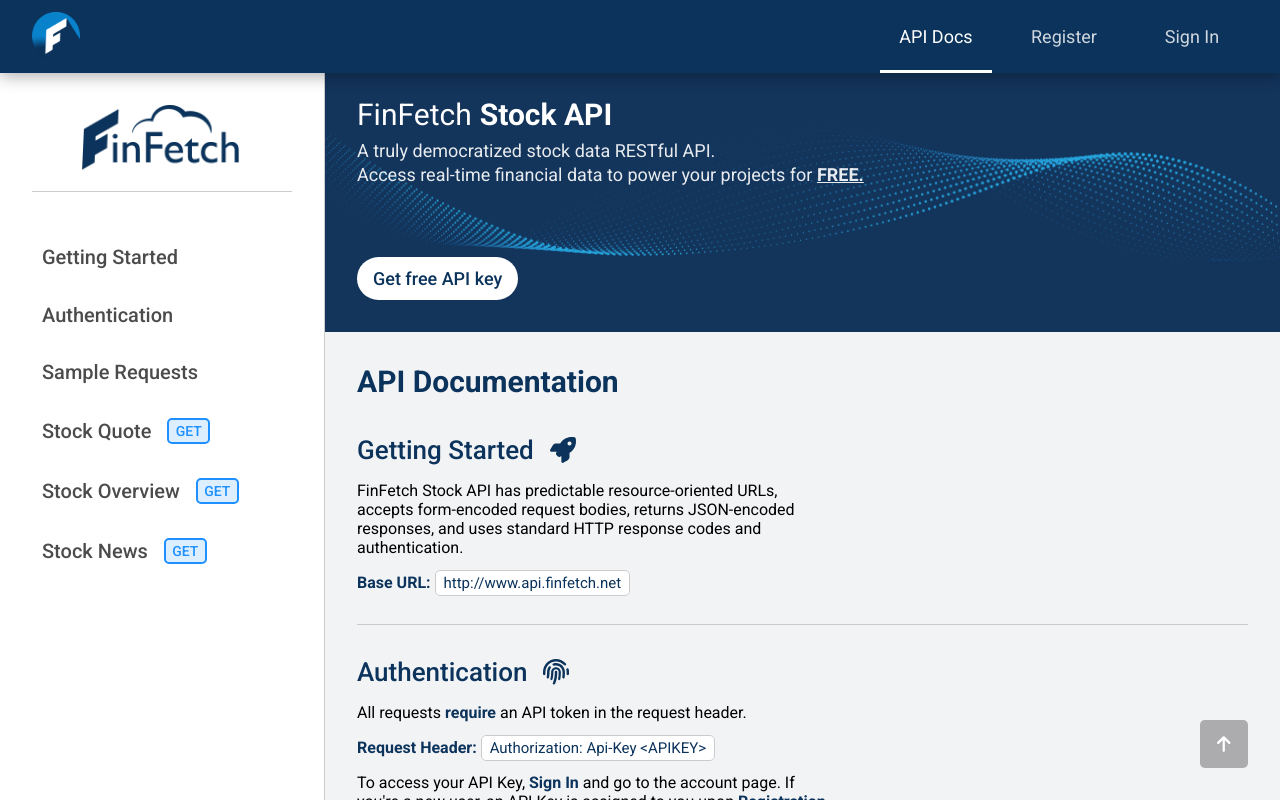
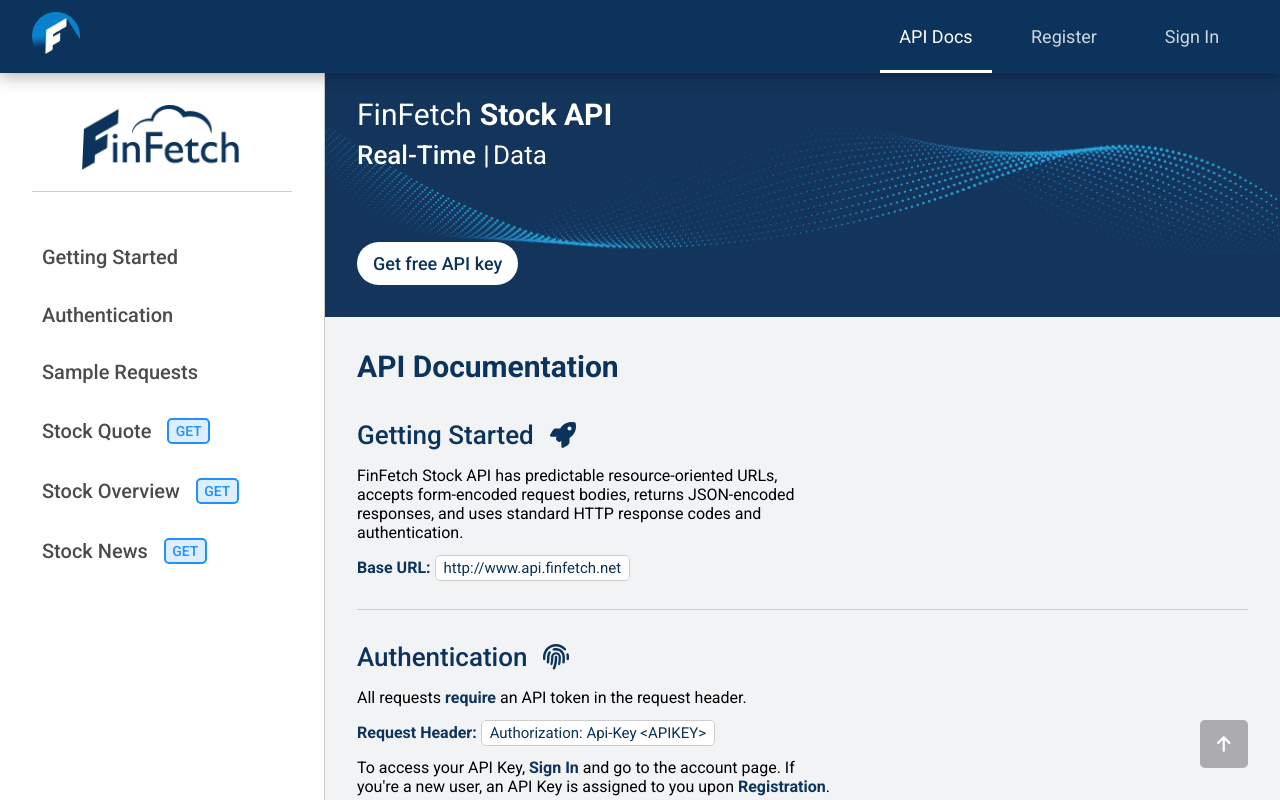
Before and after one commit to dnitecki/finfetch-ui, a React (Create React App) app: page /api/docs in a window 1280 px wide. Built offline with nearby package versions, Linux system fonts and the light colour scheme.

Commit message:
add typewriter

```diff
--- a/package.json
+++ b/package.json
@@ -24,6 +24,7 @@
     "react-router-dom": "^6.3.0",
     "react-scripts": "5.0.1",
     "react-syntax-highlighter": "^15.5.0",
+    "typewriter-effect": "^2.19.0",
     "web-vitals": "^2.1.4"
   },
   "scripts": {
--- /dev/null
+++ b/src/apps/finfetch-api/components/typewriter/Typewriter.jsx
@@ -0,0 +1,17 @@
+import React from "react";
+import Typewriter from "typewriter-effect";
+
+export default function TypewriterEffect() {
+  return (
+    <>
+      <Typewriter
+        options={{
+          strings: ["Verified ", "Real-Time ", "Absolutely Free "],
+          autoStart: true,
+          delay: 75,
+          loop: true,
+        }}
+      />
+    </>
+  );
+}
--- a/src/apps/finfetch-api/pages/documentation/Documentation.jsx
+++ b/src/apps/finfetch-api/pages/documentation/Documentation.jsx
@@ -32,6 +32,7 @@
 } from "@fortawesome/free-solid-svg-icons";
 import Footer from "../../components/footer/Footer";
 import Tabs from "../../components/tabs/Tabs";
+import TypewriterEffect from "../../components/typewriter/Typewriter";
 
 export default function Documentation() {
   useEffect(() => {
@@ -68,14 +69,9 @@
             <div className="documentation-register-header hidden">
               FinFetch <strong>Stock API</strong>
             </div>
-            <div className="documentation-register-text hidden">
-              <div>A truly democratized stock data RESTful API.</div>
-              <div>
-                Access real-time financial data to power your projects for
-                <strong>
-                  &nbsp;<u>FREE.</u>
-                </strong>
-              </div>
+            <div className="documentation-register-text">
+              <TypewriterEffect />
+              <span className="typewriter">Data</span>
             </div>
             <div className="documentation-register-button">
               <div id="register-button-container">
--- a/src/apps/finfetch-api/pages/documentation/Documentation.scss
+++ b/src/apps/finfetch-api/pages/documentation/Documentation.scss
@@ -185,11 +185,9 @@
 
 .documentation-register-text {
   display: flex;
-  flex-direction: column;
-  row-gap: 0.2rem;
-  font-size: 18px;
-  font-weight: 400;
-  opacity: 0.9;
+  column-gap: 0.2rem;
+  font-size: 26px;
+  font-weight: 500;
   color: #fff;
 }
 .documentation-register-button {
@@ -299,6 +297,10 @@
 .strong-blue {
   color: #0b335b;
 }
+.typewriter {
+  font-size: 26px;
+  font-weight: 400;
+}
 
 // Mobile CSS
 
@@ -320,11 +322,6 @@
   }
   .documentation-register-header {
     font-size: 36px;
-  }
-  .documentation-register-text {
-    font-size: 18px;
-    padding-left: 2rem;
-    padding-right: 2rem;
   }
   #documentation-register-icon {
     opacity: 1;
```
Also changed, not shown: 1 other file (tests, documents, lock files or other folders).
